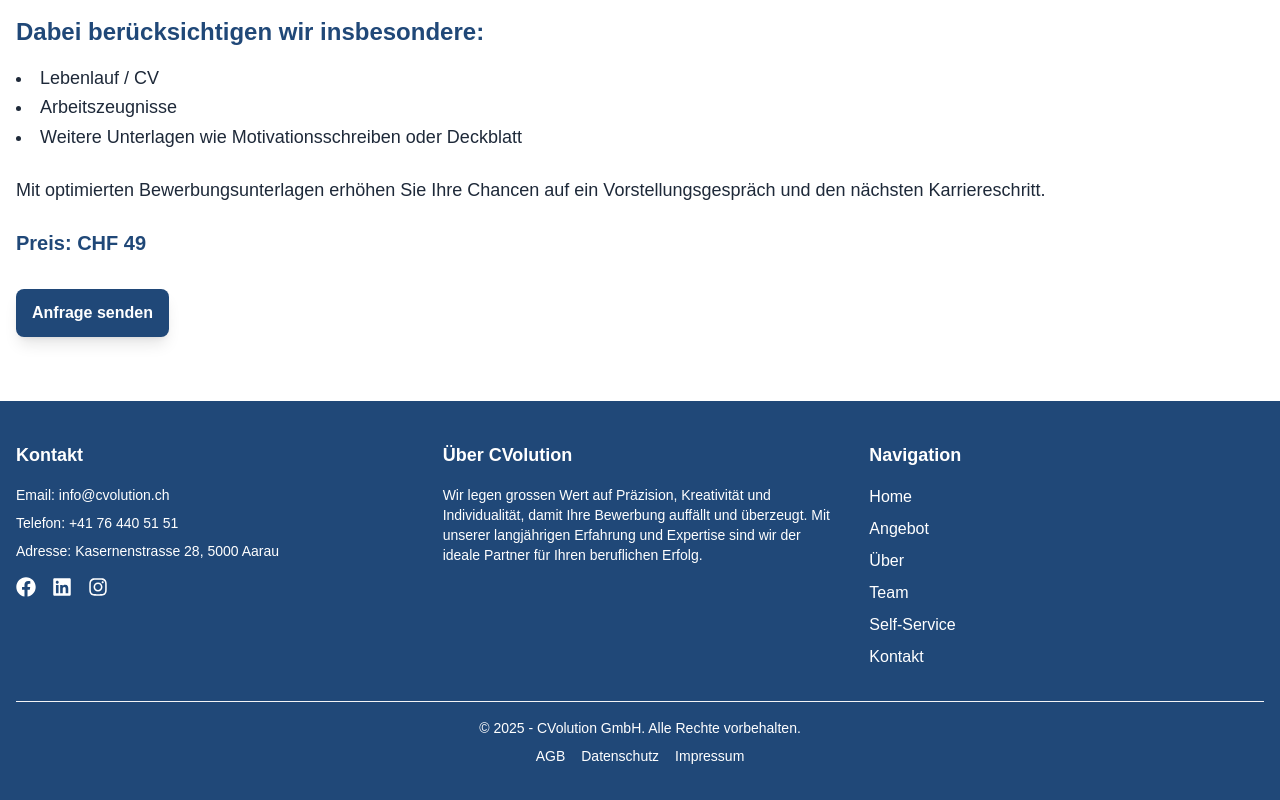
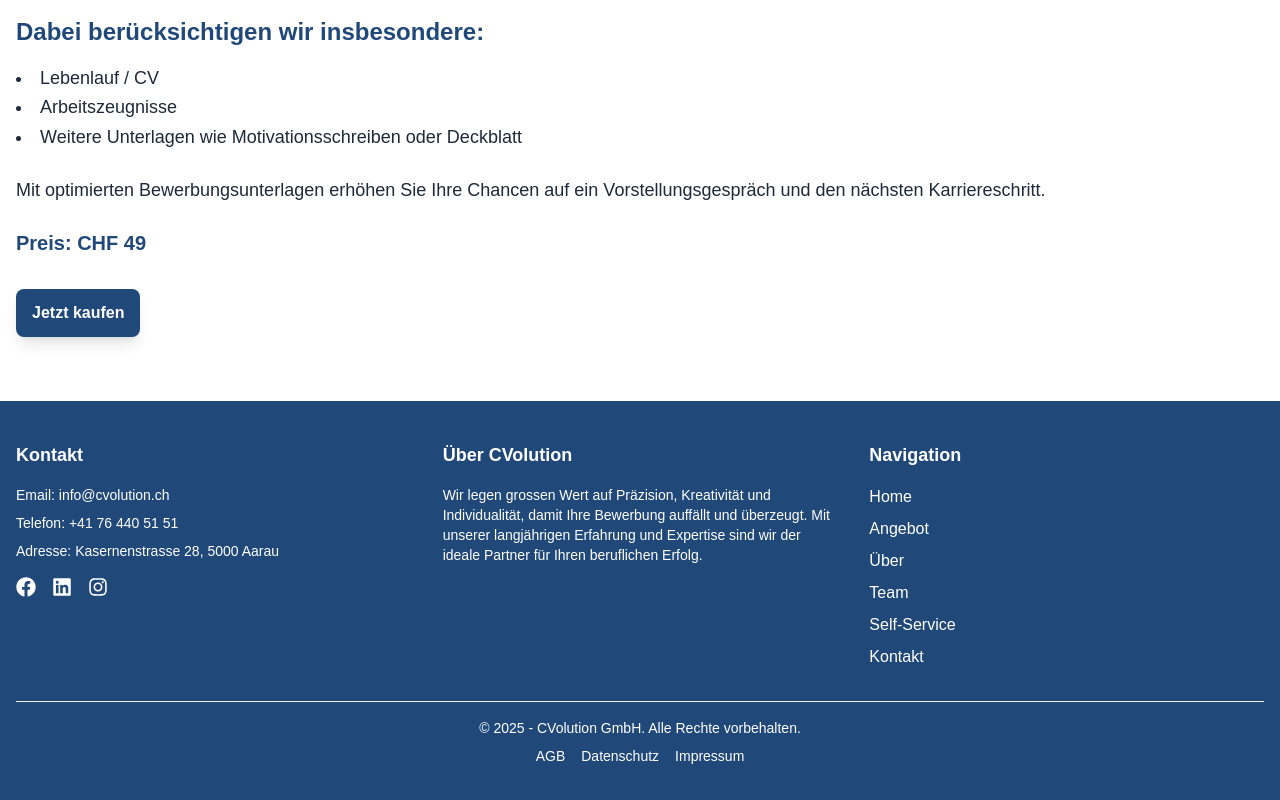
Before and after one commit to LE-NOIR-Web-Entwicklung/CVolutionNextJs, a Next.js app in the folder cvolution/: page /service-check in a window 1280 px wide. Shown: the part 635-1435 px from the top of the page. Built offline with nearby package versions, Linux system fonts and the light colour scheme; no server answers.

Commit message:
button labels

```diff
--- a/cvolution/src/app/service-check/page.tsx
+++ b/cvolution/src/app/service-check/page.tsx
@@ -81,7 +81,7 @@ export default function ServiceCheck() {
               href="/contact?subject=Check"
               className="inline-block px-4 py-3 mt-4 text-white font-bold bg-[#204878] rounded-lg shadow-lg hover:bg-[#1a3a66] transform hover:scale-105 transition duration-300"
             >
-              Anfrage senden
+              Jetzt kaufen
             </a> */}
 
                         {!showForm && !submitted && (
@@ -89,7 +89,7 @@ export default function ServiceCheck() {
                 onClick={() => setShowForm(true)}
                 className="inline-block px-4 py-3 mt-4 text-white font-bold bg-[#204878] rounded-lg shadow-lg hover:bg-[#1a3a66] transform hover:scale-105 transition duration-300"
               >
-                Anfrage senden
+                Jetzt kaufen
               </button>
             )}
             {showForm && !submitted && (
--- a/cvolution/src/app/service-cv/page.tsx
+++ b/cvolution/src/app/service-cv/page.tsx
@@ -85,7 +85,7 @@ export default function ServiceCV() {
                 onClick={() => setShowForm(true)}
                 className="inline-block px-4 py-3 mt-4 text-white font-bold bg-[#204878] rounded-lg shadow-lg hover:bg-[#1a3a66] transform hover:scale-105 transition duration-300"
               >
-                Anfrage senden
+                Jetzt kaufen
               </button>
             )}
             {showForm && !submitted && (
--- a/cvolution/src/app/service-motivation/page.tsx
+++ b/cvolution/src/app/service-motivation/page.tsx
@@ -83,7 +83,7 @@ export default function ServiceMotivation() {
                 onClick={() => setShowForm(true)}
                 className="inline-block px-4 py-3 mt-4 text-white font-bold bg-[#204878] rounded-lg shadow-lg hover:bg-[#1a3a66] transform hover:scale-105 transition duration-300"
               >
-                Anfrage senden
+                Jetzt kaufen
               </button>
             )}
             {showForm && !submitted && (
--- a/cvolution/src/app/service-rav/page.tsx
+++ b/cvolution/src/app/service-rav/page.tsx
@@ -82,7 +82,7 @@ export default function ServiceRAV() {
                 onClick={() => setShowForm(true)}
                 className="inline-block px-4 py-3 mt-4 text-white font-bold bg-[#204878] rounded-lg shadow-lg hover:bg-[#1a3a66] transform hover:scale-105 transition duration-300"
               >
-                Anfrage senden
+                Jetzt kaufen
               </button>
             )}
             {showForm && !submitted && (
```
